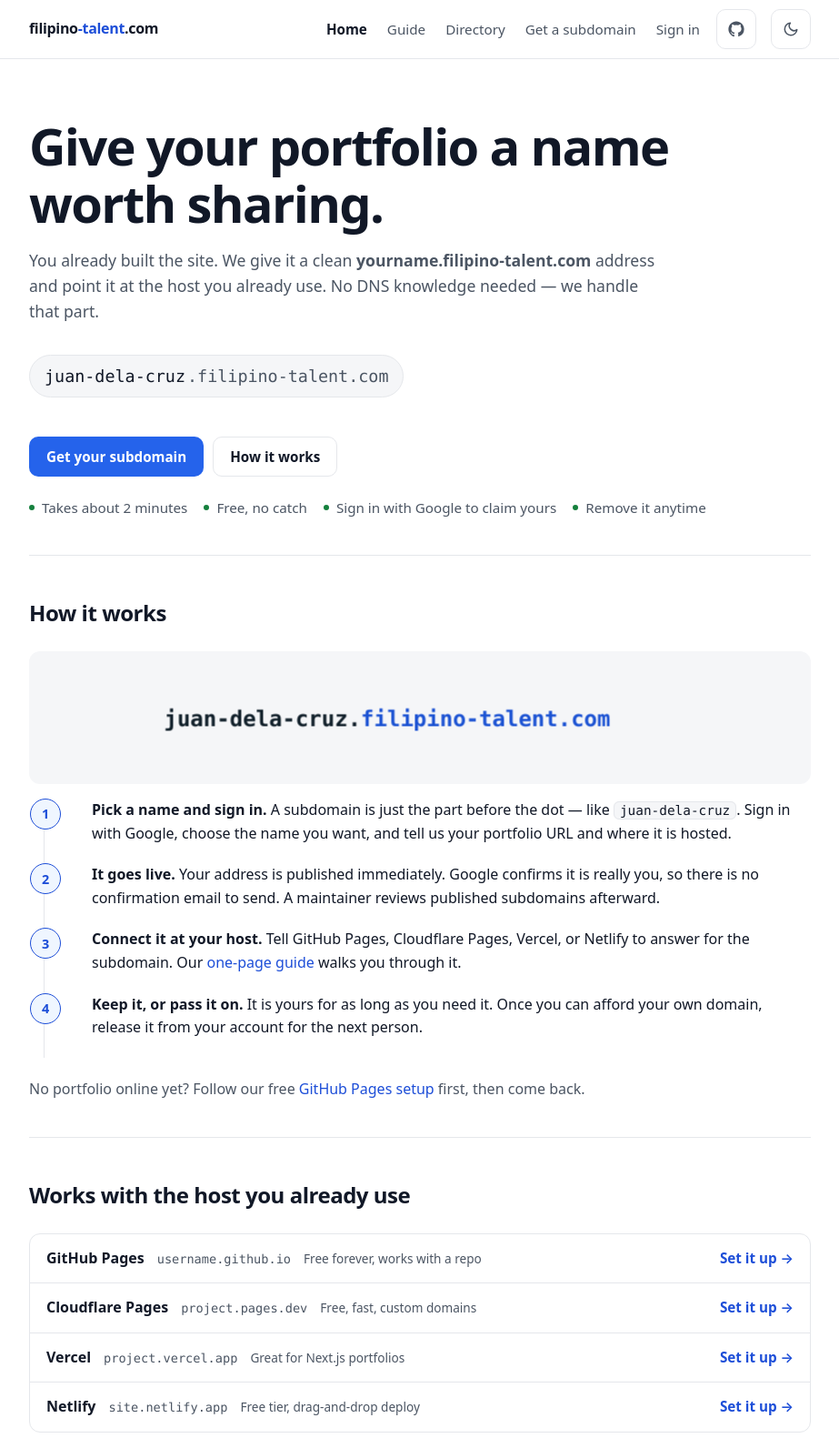
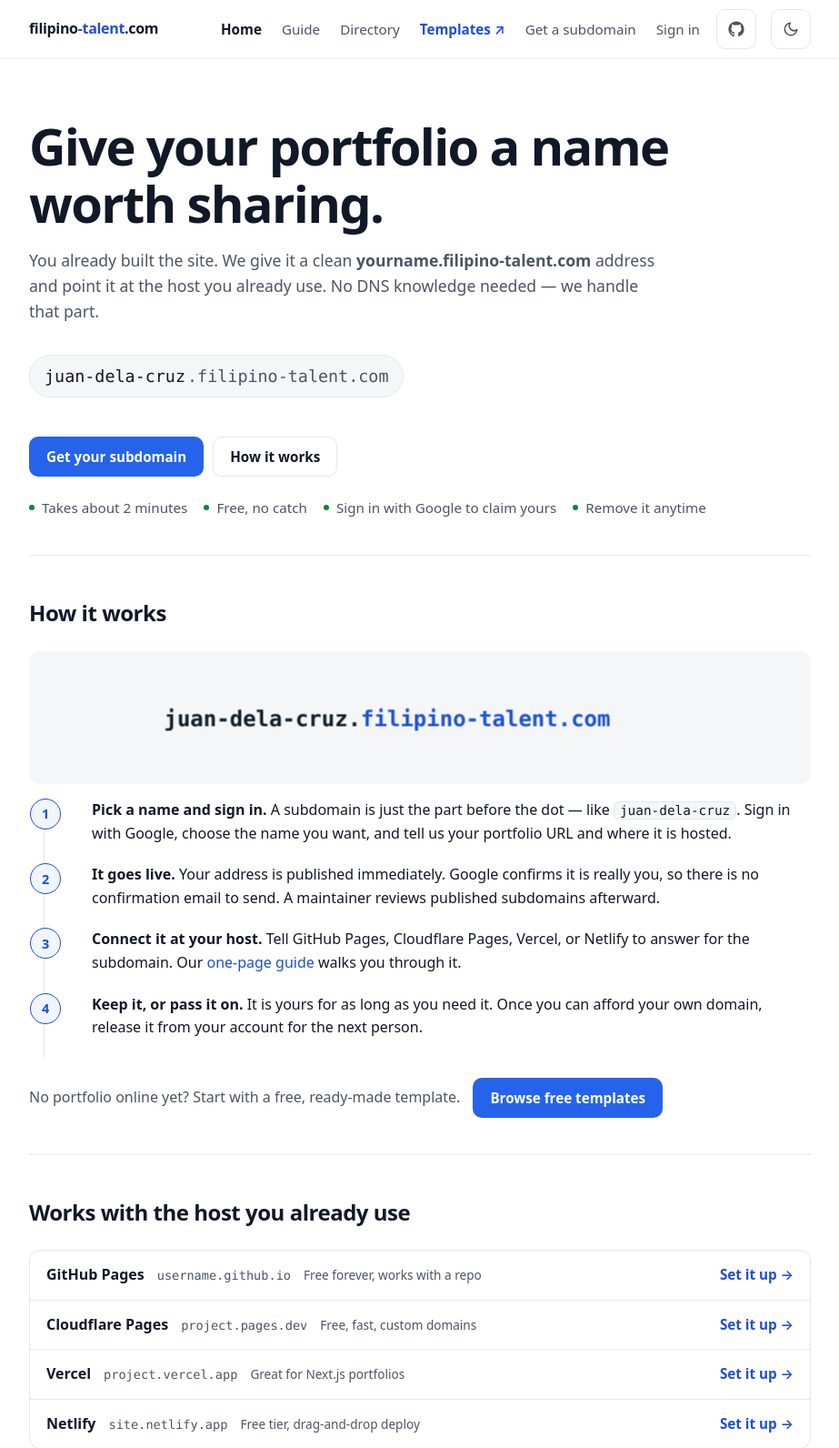
Before and after one commit to xpall/filipino-talent.com, a Django app: page / in a window 1280 px wide. Shown: the top 1592 px of the page at 91% size, without its empty margins (178-1101 px from the left). Run offline with Django 5.2, Linux system fonts and the light colour scheme; tables that the repository leaves empty hold one stand-in row (values such as "Sample post"); parts of the project's set-up code (start-up, migrations or seed data) failed here and were passed over.

Commit message:
Add portfolio templates CTA and nav link

```diff
--- a/core/context_processors.py
+++ b/core/context_processors.py
@@ -17,6 +17,7 @@ def site(request):
         "ZONE": settings.ZONE,
         "GITHUB_URL": "https://github.com/xpall/filipino-talent.com",
         "IS_A_DEV_URL": "https://www.is-a.dev",
+        "PORTFOLIO_URL": "https://portfolio.filipino-talent.com/",
         "is_admin": is_admin,
         "current_path": request.path,
         "google_configured": bool(
--- a/static/css/global.css
+++ b/static/css/global.css
@@ -228,6 +228,16 @@ nav a[aria-current='page'] {
 
 nav a[aria-current='page'] {
   font-weight: 600;
+}
+
+nav a.nav-templates {
+  color: var(--brand-text);
+  font-weight: 600;
+}
+
+nav a.nav-templates:hover {
+  color: var(--brand-text);
+  text-decoration: underline;
 }
 
 .theme-toggle {
--- a/templates/base.html
+++ b/templates/base.html
@@ -71,6 +71,12 @@
           <a href="/" {% if current_path == '/' %}aria-current="page"{% endif %}>Home</a>
           <a href="/guide" {% if current_path|startswith:'/guide' %}aria-current="page"{% endif %}>Guide</a>
           <a href="/directory" {% if current_path|startswith:'/directory' %}aria-current="page"{% endif %}>Directory</a>
+          <a
+            class="nav-templates"
+            href="{{ PORTFOLIO_URL }}"
+            target="_blank"
+            rel="noopener noreferrer"
+          >Templates <span aria-hidden="true">↗</span></a>
           <a href="/submit" {% if current_path|startswith:'/submit' %}aria-current="page"{% endif %}>Get a subdomain</a>
           {% if user.is_authenticated %}
             <a href="/account" {% if current_path|startswith:'/account' %}aria-current="page"{% endif %}>Account</a>
--- a/templates/home.html
+++ b/templates/home.html
@@ -58,10 +58,17 @@
       for the next person.
     </li>
   </ol>
-  <p class="muted mt-5">
-    No portfolio online yet? Follow our free
-    <a href="/guide/github-pages">GitHub Pages setup</a> first, then come back.
-  </p>
+  <div class="row mt-5" style="gap:14px">
+    <p class="muted" style="margin:0">
+      No portfolio online yet? Start with a free, ready-made template.
+    </p>
+    <a
+      class="btn"
+      href="{{ PORTFOLIO_URL }}"
+      target="_blank"
+      rel="noopener noreferrer"
+    >Browse free templates</a>
+  </div>
 </section>
 
 <hr />
```
